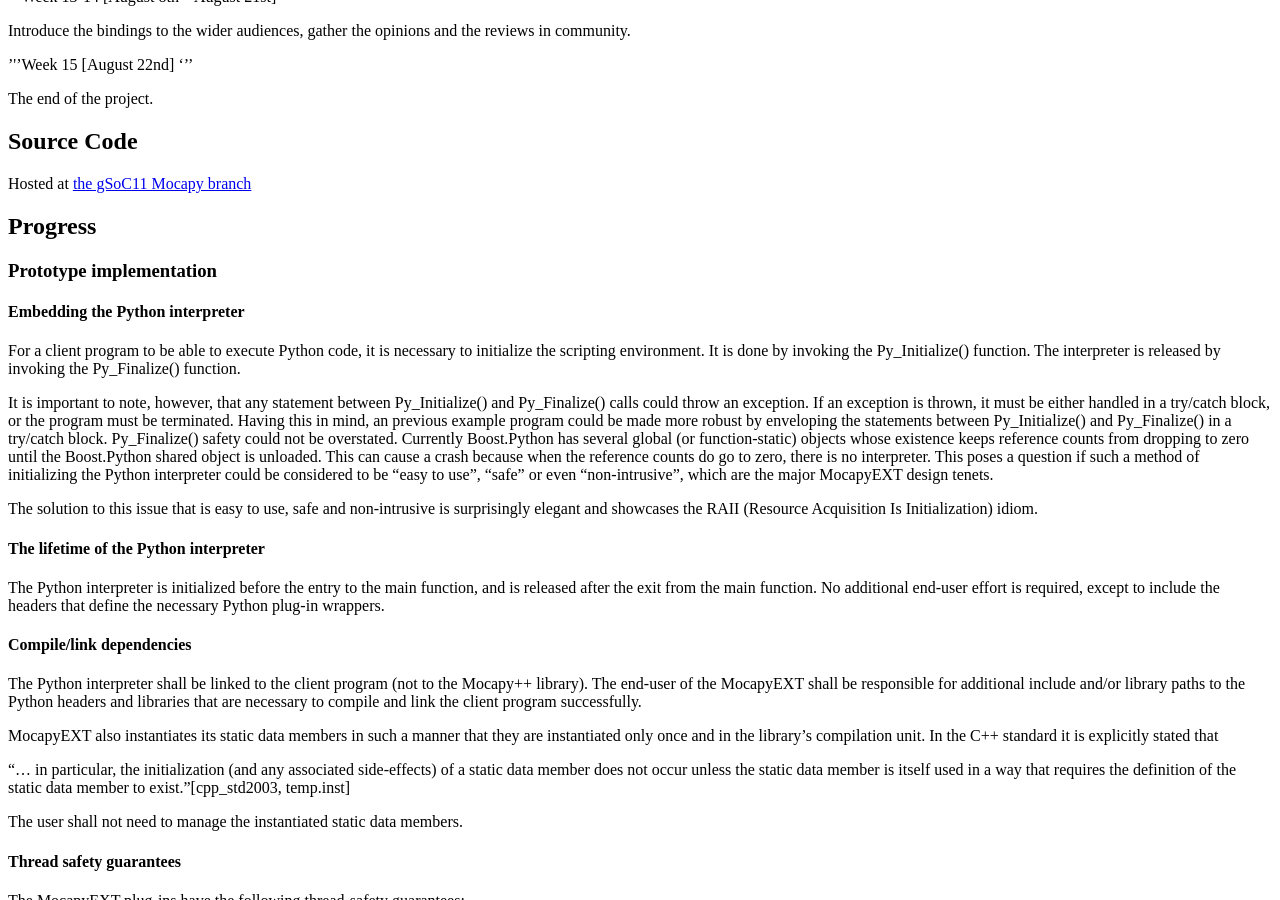
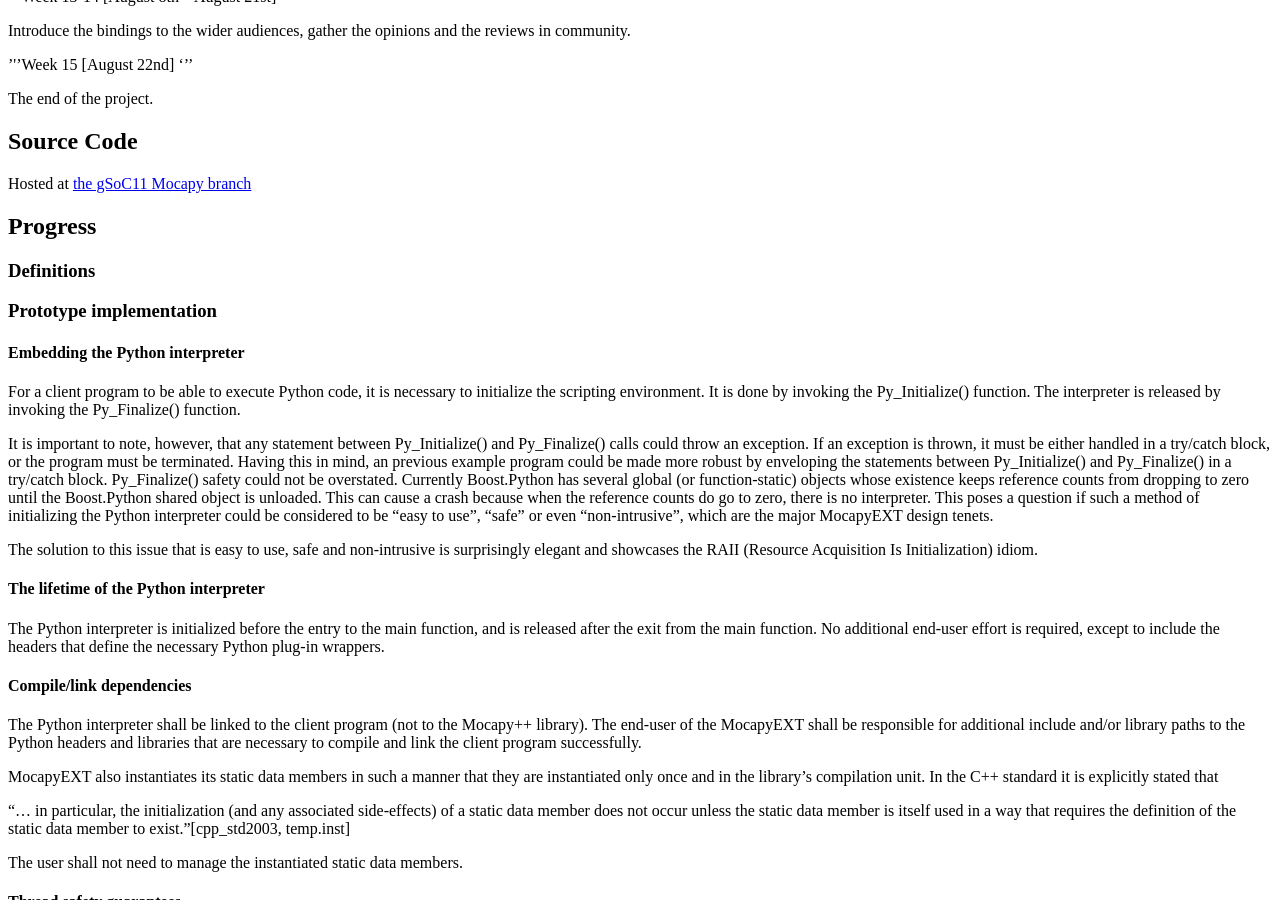
Before and after one commit to biopython/biopython.github.io, a Jekyll site: the page built from wiki/GSOC2011_MocapyExt.md, in a window 1280 px wide and 900 px high, scrolled down 1781 px. Built offline with Jekyll 4.4.1, drawn with Linux system fonts in a browser that asks for light colours.

Commit message:
/* Progress */

```diff
--- a/wiki/GSOC2011_MocapyExt.md
+++ b/wiki/GSOC2011_MocapyExt.md
@@ -174,6 +174,8 @@ branch](http://mocapy.svn.sourceforge.net/viewvc/mocapy/branches/gSoC11/)
 
 Progress
 --------
+
+### Definitions
 
 ### Prototype implementation
 
```
Also changed, not shown: 1 other file.
